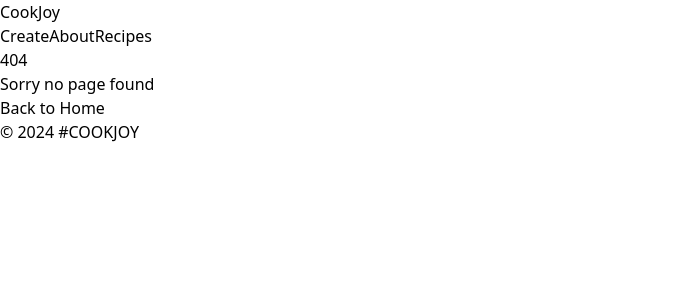
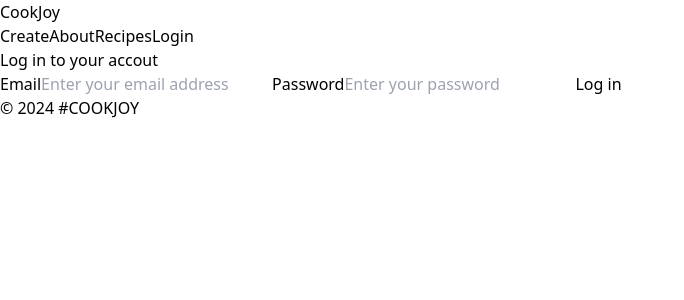
Before and after one commit to irynahowarth/cookjoy-app, a React (Vite) app: page /login in a window 1280 px wide. Before the commit this address had no page. Shown: the top 300 px of the page, without its empty margins (0-684 px from the left). Built offline with nearby package versions, Linux system fonts and the light colour scheme; what miragejs would draw is missing.

Commit message:
[feature]: add Login page with form

```diff
--- a/src/App.tsx
+++ b/src/App.tsx
@@ -20,6 +20,7 @@ import CreateRecipeInfo from "./pages/Create/CreateRecipeInfo";
 import CreateRecipeNotes from "./pages/Create/CreateRecipeNotes";
 import CreateRecipePhotos from "./pages/Create/CreateRecipePhotos";
 import PageNotFound from "./pages/PageNotFound";
+import Login from "./pages/Login";
 
 const router = createBrowserRouter(createRoutesFromElements(
     <Route path="/" element={<Layout />}>
@@ -32,6 +33,7 @@ const router = createBrowserRouter(createRoutesFromElements(
           errorElement={<Error/>}
       />
       <Route path="recipes/:id" element={<RecipeDetail />}/>
+      <Route path="login" element={<Login />}/>
 
       <Route path="create" element={<CreateLayout />}>
         <Route index element={<Dashboard />} />
--- a/src/components/Header.tsx
+++ b/src/components/Header.tsx
@@ -10,6 +10,7 @@ export default function Header({}: Props) {
           <Link to="/create">Create</Link>
           <Link to="/about">About</Link>
           <Link to="/recipes">Recipes</Link>
+          <Link to="/login">Login</Link>
         </nav>
       </header>
   )
--- /dev/null
+++ b/src/pages/Login.tsx
@@ -0,0 +1,46 @@
+import React from 'react'
+
+type Props = {}
+
+export default function Login({}: Props) {
+
+  const [loginFormData, setLoginFormData] = React.useState({email: "", password: ""})
+
+  function handleSubmit(e){
+    e.preventDefault()
+    console.log(loginFormData)
+  }
+
+  function handleChange(e){
+    const {name, value} = e.target
+    setLoginFormData(prev => ({
+        ...prev, [name]:value
+    }))
+  }
+  return (
+    <div>
+        <h2>Log in to your accout</h2>
+        <form onSubmit={handleSubmit}>
+            <label htmlFor="email">Email</label>
+            <input
+                name="email"
+                id="email"
+                type="email"
+                placeholder='Enter your email address'
+                value={loginFormData.email}
+                onChange={handleChange}
+            />
+            <label htmlFor="password">Password</label>
+            <input
+                name="password"
+                id="password"
+                type="password"
+                placeholder='Enter your password'
+                value={loginFormData.password}
+                onChange={handleChange}
+            />
+            <button type="submit">Log in</button>
+        </form>
+    </div>
+  )
+}
```
